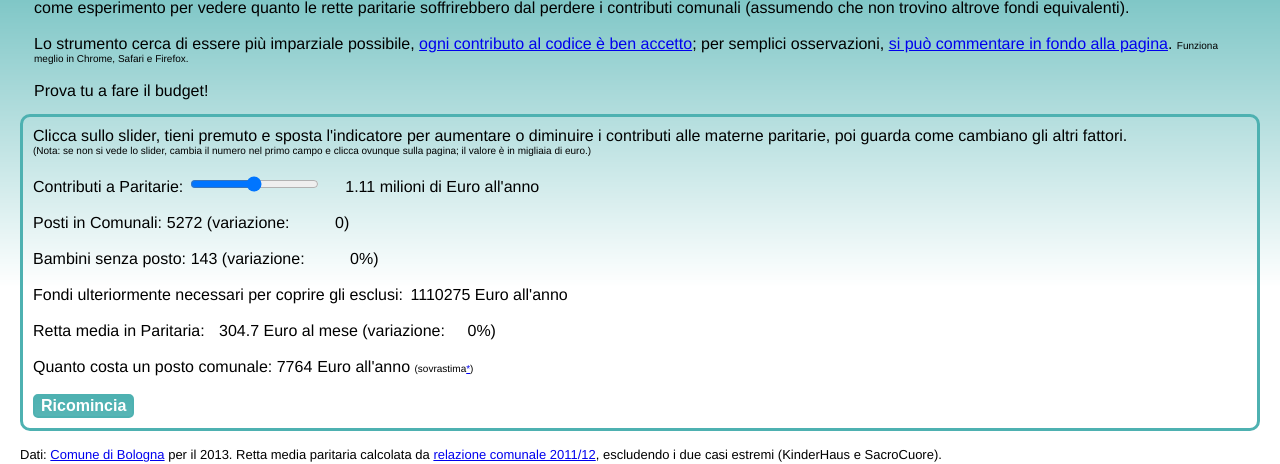
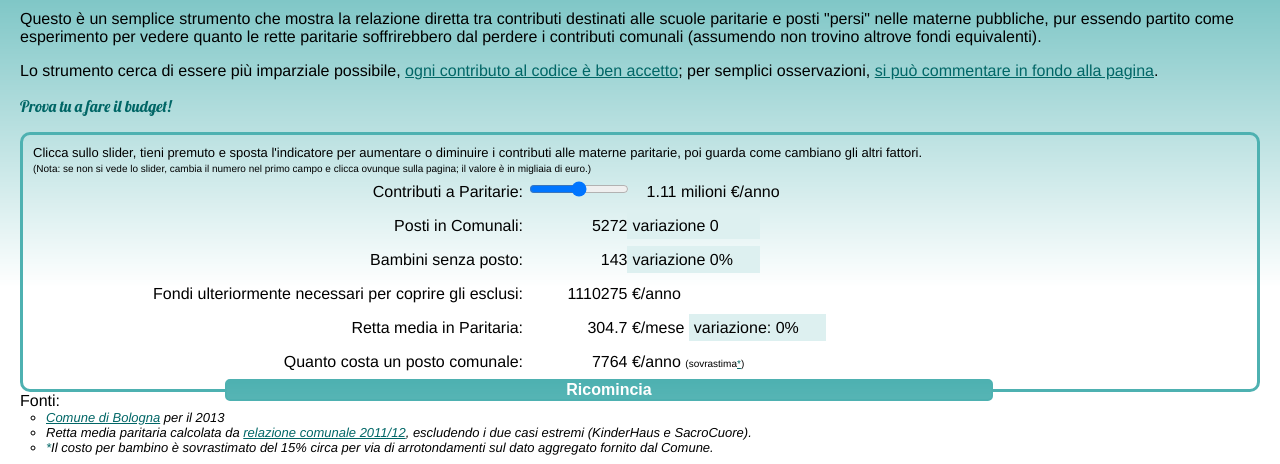
Before and after one commit to toyg/bologna, a plain HTML site: page index.html in a window 1280 px wide. Shown: the part 113-577 px from the top of the page. Drawn offline with Linux system fonts and the light colour scheme; a script that the page names is missing.

Commit message:
style changes

```diff
--- a/budget.js
+++ b/budget.js
@@ -27,14 +27,16 @@ function bimbiComuni(){
 	document.getElementById('numComunali').value = posti_comunali - 55; // 55 sono posti "persi naturalmente" per questioni logistiche (scuole troppo lontane etc)
 	document.getElementById('numEsclusi').value = posti_esclusi;
 	document.getElementById('euroRetta').value = euroRetta;
-	document.getElementById('costoPerBimbo').value = costo_bambino_comunale;
+	document.getElementById('costoPerBimbo').value = Math.round(costo_bambino_comunale);
 	document.getElementById('euroAmmanco').value = ammanco;
 
 	// variations
 	var pariPerc = Math.round((euroRetta - 304.7) / 304.7 * 100);
-	if(pariPerc > 0){ pariPerc = "+" + pariPerc; };
+	if(pariPerc > 0){ pariPerc = "+" + pariPerc ; };
+	pariPerc = pariPerc + "%";
 	var percEsclusi = Math.round((posti_esclusi - 143)  / 143 * 100);
 	if(percEsclusi > 0){ percEsclusi = "+" + percEsclusi; };
+	percEsclusi = percEsclusi + "%";
 	var numComunaliVar = document.getElementById('numComunali').value - 5327 + 55;
 	if(numComunaliVar > 0){ numComunaliVar = "+" + numComunaliVar; };
 	document.getElementById('pariPerc').value = pariPerc;
--- a/index.css
+++ b/index.css
@@ -5,6 +5,7 @@ body {
 	margin:0;
 	border:0;
 	padding:20px;
+	padding-top: 5px;
 	font-family: Helvetica, Verdana, Arial, sans-serif;
 }
 h1 {
@@ -14,26 +15,45 @@ h1 {
 	margin-bottom:0px;
 	padding-bottom: 0px;
 }
-.intro {
-	margin: 14px;
-}
+a { color: #066; }
+a:hover { color: #4EB1B1;  }
+
 fieldset {
 	margin:0;
 	padding:10px;
 	border-radius: 10px;
 	border: solid 3px #4EB1B1;
 }
-input { background-color: transparent;}
+input { background-color: transparent; display: inline; width: 100px;}
+ul { margin:0; padding:0; border:0;  }
+li { list-style-type: none; margin: 0.8em 0 0.8em 0;}
+.highlight { background-color: #ddf0f0; padding: 5px; }
+#intro { padding-top: 10px; }
+#instructions { font-size: small; }
+
+#fields > ul { display: table; width: 100%;}
+#fields > ul > li { display: table-row;
+	border-bottom: solid 1px #066;
+	}
+#fields > ul > li > label { display: table-cell;
+	padding: 0.5em 0 0.5em 0;
+	text-align: right;
+	width: 40%;
+}
+
 #pariPerc, #euroPariLabel, #numComunali, #numComunaliVar, #numEsclusi, #euroRetta, #euroAmmanco, #percEsclusi, #costoPerBimbo  {
 	border:0; padding:0; margin:0;
 	text-align: right;
 	font-family: Helvetica, Verdana, Arial, sans-serif;
 	font-size: medium;
 }
-#euroRetta, #euroPariLabel, #percEsclusi, #numComunaliVar {
-	text-align: right;
-	width: 50px;
+
+#pariPerc, #percEsclusi, #numComunaliVar {
+	text-align: left;
+	width: auto;
 }
+
+#euroPariLabel { width: auto; }
 #reset {
 	border: solid 2px #4EB1B1;
 	border-radius: 5px;
@@ -43,5 +63,31 @@ input { background-color: transparent;}
 	font-size: medium;
 	font-weight: bold;
 	color: white;
+	padding: 0;
+	position: absolute;
+	float: top;
+	margin-right:20%;
+	margin-left: 15%;
+	width: 60%;
+	cursor: pointer;
 }
 #disqus_thread { margin-top: 15px; }
+
+#cta {
+	font-family: Lobster, Georgia, serif;
+	color: #066;
+}
+
+#browsers { margin:0; padding:0; border:0;
+	float: right;
+	font-size: x-small; font-style: italic;
+	text-align: right;
+}
+
+div#notaDati > ul > li {
+	list-style-type: circle;
+	font-size: small;
+	font-style: italic;
+	border: 0; padding: 0; margin:0;
+	margin-left: 2em;
+}
--- a/index.html
+++ b/index.html
@@ -1,4 +1,7 @@
+<!DOCTYPE html>
 <html>
+<meta http-equiv="X-UA-Compatible" content="IE=9; IE=8; IE=7; IE=EDGE; chrome=1" />
+<meta http-equiv="Content-Type" content="text/html; charset=utf-8">
 <head><title>Materne a Bologna - fai tu il budget!</title>
 <script type='text/javascript' src='html5slider.js'></script>
 <script type='text/javascript' src='budget.js'></script>
@@ -6,39 +9,45 @@
 <link rel="stylesheet" type="text/css" href="index.css" />
 </head>
 <body>
-
 <h1>Materne a Bologna - fai tu il budget!</h1>
-<div class="intro">Questo &egrave; un semplice strumento che mostra la relazione diretta tra contributi destinati alle scuole paritarie e posti
+<p id="browsers">Funziona meglio in Chrome, Safari e Firefox.</p>
+<div id="intro">
+<p>Questo &egrave; un semplice strumento che mostra la relazione diretta tra contributi destinati alle scuole paritarie e posti
 "persi" nelle materne pubbliche, pur essendo partito come esperimento per vedere quanto le rette paritarie soffrirebbero dal perdere i contributi comunali
-(assumendo che non trovino altrove fondi equivalenti).<br /><br />Lo strumento cerca di essere pi&ugrave; imparziale possibile,
+(assumendo non trovino altrove fondi equivalenti).</p>
+<p>Lo strumento cerca di essere pi&ugrave; imparziale possibile,
 <a href="https://github.com/toyg/bologna">ogni contributo al codice &egrave; ben accetto</a>;
-per semplici osservazioni, <a href="#disqus_thread">si pu&ograve; commentare in fondo alla pagina</a>.
-<span style="font-size:x-small;">Funziona meglio in Chrome, Safari e Firefox.</span><br /><br />
-
-Prova tu a fare il budget!</div>
+per semplici osservazioni, <a href="#disqus_thread">si pu&ograve; commentare in fondo alla pagina</a>.</p>
+<p id="cta">Prova tu a fare il budget!</p>
+</div>
 
 <form name="budget" id="budget">
+<fieldset id="mkbudget">
+<div id="instructions">Clicca sullo slider, tieni premuto e sposta l'indicatore per aumentare o diminuire i contributi alle materne paritarie, poi guarda come cambiano gli altri fattori. <br /><span style="font-size:x-small;">(Nota: se non si vede lo slider, cambia il numero nel primo campo e clicca ovunque sulla pagina; il valore &egrave; in migliaia di euro.)</span></div>
+<div id="fields">
+<ul><li><label for="euroPari">Contributi a Paritarie</label>: <input type="range" value="1110" min="0" max="2220" id="euroPari" onchange="javascript:bimbiComuni();" />
+<input type="text" value="1.11" id="euroPariLabel" size="5" readonly/> milioni €/anno</li>
+<li><label for="numComunali">Posti in Comunali</label>: <input type="text" id="numComunali" value="5327" size="4" readonly />
+<span class="highlight">variazione <input type="text" id="numComunaliVar" size="5" value="0" readonly></span></li>
+<li><label for="numEsclusi">Bambini senza posto</label>: <input type="text" id="numEsclusi" value="143" size="3" readonly/>
+<span class="highlight">variazione <input type="text" id="percEsclusi" value="0" size="5" readonly /></span></li>
+<li><label for="euroAmmanco">Fondi ulteriormente necessari per coprire gli esclusi</label>: <input type="text" id="euroAmmanco" value="0" size="7" readonly /> €/anno</li>
+<li><label for="euroRetta">Retta media in Paritaria</label>: <input type="text" id="euroRetta" value="3047" size="4" readonly/> €/mese
+<span class="highlight">variazione: <input type="text" id="pariPerc" size="5" value="0" readonly></span></li>
+<li><label for="costoPerBimbo">Quanto costa un posto comunale</label>: <input type="text" id="costoPerBimbo" size="4" value="0" readonly /> €/anno <span style="font-size:x-small;">(sovrastima<a href="#sovrastima">*</a>)</span></li>
+</ul>
+<input type="button" id="reset" value="Ricomincia" onclick="resetBudget();" />
+</div>
+</fieldset>
+</form>
+<script type="text/javascript">bimbiComuni();</script>
 
-<fieldset id="mkbudget">
-<div class="instructions">Clicca sullo slider, tieni premuto e sposta l'indicatore per aumentare o diminuire i contributi alle materne paritarie, poi guarda come cambiano gli altri fattori. <br /><span style="font-size:x-small;">(Nota: se non si vede lo slider, cambia il numero nel primo campo e clicca ovunque sulla pagina; il valore &egrave; in migliaia di euro.)</span><br /><br /></div>
-<label for="euroPari">Contributi a Paritarie</label>: <input type="range" value="1110" min="0" max="2220" id="euroPari" onchange="javascript:bimbiComuni();" />
-<input type="text" value="1.11" id="euroPariLabel" size="3" readonly/> milioni di Euro all'anno<br /><br />
-<label for="numComunali">Posti in Comunali</label>: <input type="text" id="numComunali" value="5327" size="4" readonly /> (variazione: <input type="text" id="numComunaliVar" size="3" value="0" readonly>)<br /><br />
-<label for="numEsclusi">Bambini senza posto</label>: <input type="text" id="numEsclusi" value="143" size="3" readonly/>
- (variazione: <input type="text" id="percEsclusi" value="0" size="4" readonly />%)<br /><br />
-<label for="euroAmmanco">Fondi ulteriormente necessari per coprire gli esclusi</label>: <input type="text" id="euroAmmanco" value="0" size="7" readonly /> Euro all'anno<br /><br />
-
-<label for="euroRetta">Retta media in Paritaria</label>: <input type="text" id="euroRetta" value="3047" size="4" readonly/> Euro al mese (variazione: <input type="text" id="pariPerc" size="3" value="0" readonly>%) <br /><br />
-<label for="costoPerBimbo">Quanto costa un posto comunale</label>: <input type="text" id="costoPerBimbo" size="4" readonly /> Euro all'anno <span style="font-size:x-small;">(sovrastima<a href="#sovrastima">*</a>)</span><br /><br />
-
-<script type="text/javascript">bimbiComuni();</script>
-<input type="button" id="reset" value="Ricomincia" onclick="resetBudget();" />
-</fieldset>
-
-</form>
-
-<div style="font-size:small;">Dati: <a href="http://www.comune.bologna.it/news/come-fatta-la-scuola-dell-infanzia-bologna">Comune di Bologna</a> per il 2013. Retta media paritaria calcolata da <a href="https://fbcdn-sphotos-f-a.akamaihd.net/hphotos-ak-ash3/945989_525119184203867_2136608247_n.png">relazione comunale 2011/12</a>, escludendo i due casi estremi (KinderHaus e SacroCuore).<br />
-<a name="sovrastima">*</a><span style="font-size:x-small">Il costo per bambino &egrave; sovrastimato del 15% circa per via di arrotondamenti sul dato aggregato fornito dal Comune.</span></div>
+<div id="notaDati">Fonti:
+<ul><li><a href="http://www.comune.bologna.it/news/come-fatta-la-scuola-dell-infanzia-bologna">Comune di Bologna</a> per il 2013</li>
+<li>Retta media paritaria calcolata da <a href="https://fbcdn-sphotos-f-a.akamaihd.net/hphotos-ak-ash3/945989_525119184203867_2136608247_n.png">relazione comunale 2011/12</a>, escludendo i due casi estremi (KinderHaus e SacroCuore).</li>
+<li><a name="sovrastima">*</a>Il costo per bambino &egrave; sovrastimato del 15% circa per via di arrotondamenti sul dato aggregato fornito dal Comune.</li>
+</ul>
+</div>
 
 <div id="disqus_thread"></div>
     <script type="text/javascript">
```
Also changed, not shown: line.png (added).
